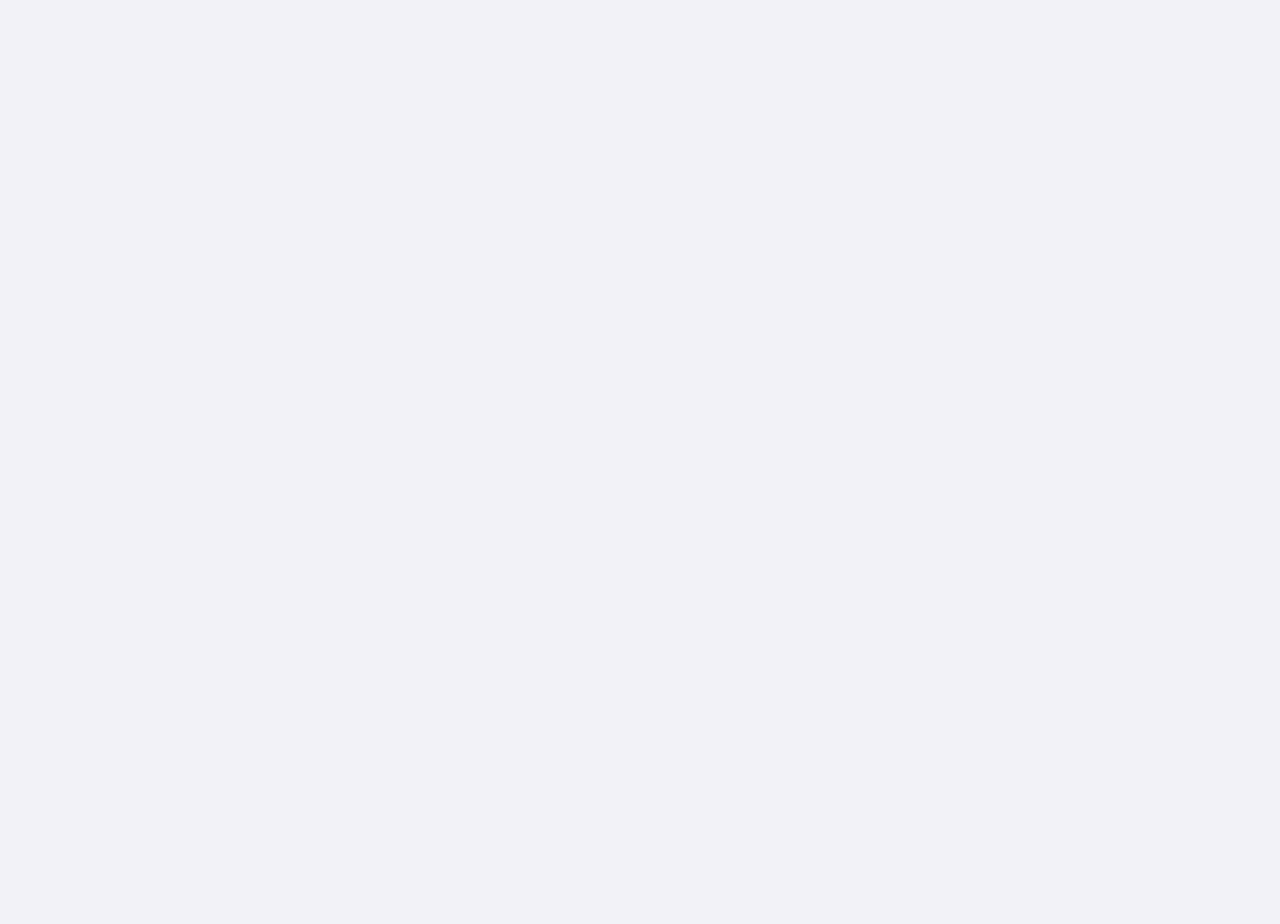
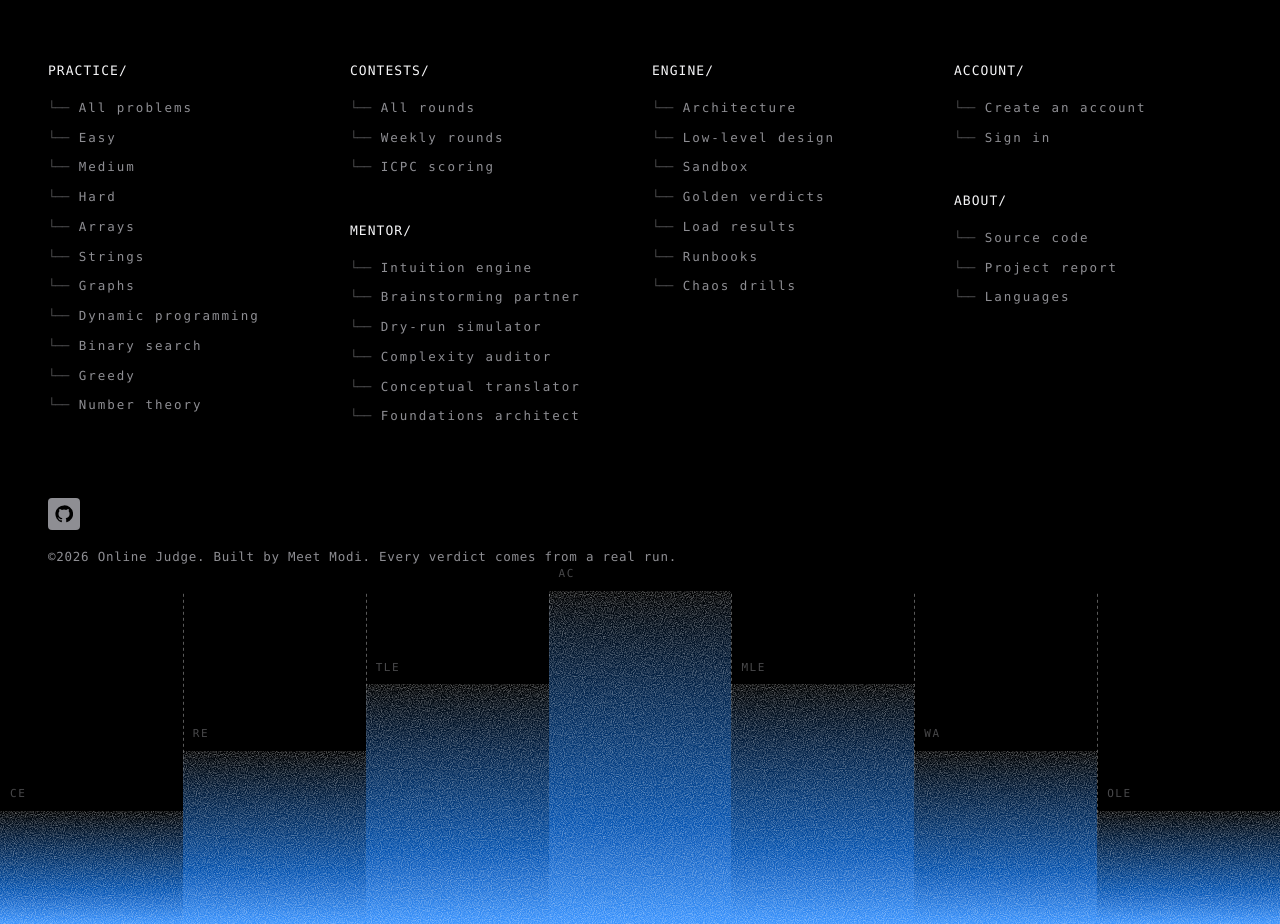
Before and after one commit to modi-meet/online-judge, a React (Vite) app in the folder apps/web/: page / in a window 1280 px wide. Shown: the part 3500-4424 px from the top of the page. Before the commit the page ends 3395 px from the top, so only its background shows below. Built offline with nearby package versions, Linux system fonts and the light colour scheme; no server answers.

Commit message:
web: a footer for the landing page - a terminal-tree index: practice by difficulty and topic, contests, the six mentors, the engine docs, account, about - a skyline of verdicts underneath, accepted tallest, that rises once when it scrolls into view

```diff
--- /dev/null
+++ b/apps/web/src/components/SiteFooter.tsx
@@ -0,0 +1,112 @@
+import { useEffect, useRef } from 'react';
+import { Link } from 'react-router-dom';
+import { useAuth } from '../lib/auth';
+import { Icon } from './Icon';
+
+const REPO = 'https://github.com/modi-meet/online-judge';
+
+type Item = { label: string; to?: string; href?: string };
+type Group = { title: string; items: Item[] };
+
+// the verdicts, quietest at the edges and accepted in the middle: the
+// skyline at the foot of the page is the judge's own vocabulary
+const SKYLINE = ['CE', 'RE', 'TLE', 'AC', 'MLE', 'WA', 'OLE'];
+const HEIGHTS = [34, 52, 72, 100, 72, 52, 34];
+
+function Tree({ group }: { group: Group }) {
+  return (
+    <div className="ft-group">
+      <p className="ft-title">{group.title.toUpperCase()}/</p>
+      <ul>
+        {group.items.map((it) => (
+          <li key={it.label}>
+            <span className="ft-branch" aria-hidden="true">└──</span>
+            {it.to ? <Link to={it.to}>{it.label}</Link> : <a href={it.href} target="_blank" rel="noreferrer">{it.label}</a>}
+          </li>
+        ))}
+      </ul>
+    </div>
+  );
+}
+
+export function SiteFooter() {
+  const { user } = useAuth();
+  const sky = useRef<HTMLDivElement>(null);
+  useEffect(() => {
+    const el = sky.current;
+    if (!el || typeof IntersectionObserver === 'undefined') { el?.classList.add('in'); return; }
+    const io = new IntersectionObserver(([e]) => { if (e?.isIntersecting) { el.classList.add('in'); io.disconnect(); } }, { threshold: 0.2 });
+    io.observe(el);
+    return () => io.disconnect();
+  }, []);
+
+  const cols: Group[][] = [
+    [{ title: 'Practice', items: [
+      { label: 'All problems', to: '/problems' },
+      { label: 'Easy', to: '/problems?difficulty=easy' },
+      { label: 'Medium', to: '/problems?difficulty=medium' },
+      { label: 'Hard', to: '/problems?difficulty=hard' },
+      { label: 'Arrays', to: '/problems?tag=arrays' },
+      { label: 'Strings', to: '/problems?tag=strings' },
+      { label: 'Graphs', to: '/problems?tag=graphs' },
+      { label: 'Dynamic programming', to: '/problems?tag=dynamic-programming' },
+      { label: 'Binary search', to: '/problems?tag=binary-search' },
+      { label: 'Greedy', to: '/problems?tag=greedy' },
+      { label: 'Number theory', to: '/problems?tag=number-theory' },
+    ] }],
+    [{ title: 'Contests', items: [
+      { label: 'All rounds', to: '/contests' },
+      { label: 'Weekly rounds', to: '/contests' },
+      { label: 'ICPC scoring', href: `${REPO}/blob/main/docs/LLD.md` },
+    ] }, { title: 'Mentor', items: [
+      { label: 'Intuition engine', to: '/problems' },
+      { label: 'Brainstorming partner', to: '/problems' },
+      { label: 'Dry-run simulator', to: '/problems' },
+      { label: 'Complexity auditor', to: '/problems' },
+      { label: 'Conceptual translator', to: '/problems' },
+      { label: 'Foundations architect', to: '/problems' },
+    ] }],
+    [{ title: 'Engine', items: [
+      { label: 'Architecture', href: `${REPO}/blob/main/docs/hld.html` },
+      { label: 'Low-level design', href: `${REPO}/blob/main/docs/LLD.md` },
+      { label: 'Sandbox', href: `${REPO}/tree/main/packages/sandbox` },
+      { label: 'Golden verdicts', href: `${REPO}/tree/main/packages/judge/test/golden` },
+      { label: 'Load results', href: `${REPO}/blob/main/docs/load-results.md` },
+      { label: 'Runbooks', href: `${REPO}/tree/main/docs/runbooks` },
+      { label: 'Chaos drills', href: `${REPO}/tree/main/chaos` },
+    ] }],
+    [{ title: 'Account', items: user
+      ? [{ label: 'Your profile', to: `/u/${user.username}` }, { label: 'Your problems', to: '/problems' }]
+      : [{ label: 'Create an account', to: '/register' }, { label: 'Sign in', to: '/login' }],
+    }, { title: 'About', items: [
+      { label: 'Source code', href: REPO },
+      { label: 'Project report', href: `${REPO}/blob/main/docs/report-2026-10-20.md` },
+      { label: 'Languages', to: '/problems' },
+    ] }],
+  ];
+
+  return (
+    <footer className="site-footer">
+      <div className="ft-inner">
+        <Link to="/" className="ft-mark" aria-label="Online Judge home"><Icon name="code" size={22} /></Link>
+        <div className="ft-cols">
+          {cols.map((col, i) => <div key={i} className="ft-col">{col.map((g) => <Tree key={g.title} group={g} />)}</div>)}
+        </div>
+        <div className="ft-base">
+          <a className="ft-social" href={REPO} target="_blank" rel="noreferrer" aria-label="Source code on GitHub">
+            <svg width="18" height="18" viewBox="0 0 24 24" fill="currentColor" aria-hidden="true"><path d="M12 .5a11.5 11.5 0 0 0-3.64 22.41c.58.1.79-.25.79-.56v-2c-3.2.7-3.88-1.37-3.88-1.37-.53-1.33-1.28-1.69-1.28-1.69-1.05-.71.08-.7.08-.7 1.16.08 1.77 1.19 1.77 1.19 1.03 1.77 2.71 1.26 3.37.96.1-.75.4-1.26.73-1.55-2.55-.29-5.24-1.28-5.24-5.69 0-1.26.45-2.29 1.19-3.09-.12-.29-.52-1.46.11-3.05 0 0 .97-.31 3.17 1.18a11 11 0 0 1 5.77 0c2.2-1.49 3.17-1.18 3.17-1.18.63 1.59.23 2.76.11 3.05.74.8 1.19 1.83 1.19 3.09 0 4.42-2.69 5.39-5.26 5.68.41.36.78 1.06.78 2.14v3.17c0 .31.21.67.8.56A11.5 11.5 0 0 0 12 .5Z" /></svg>
+          </a>
+          <p className="ft-copy">©2026 Online Judge. Built by Meet Modi. Every verdict comes from a real run.</p>
+        </div>
+      </div>
+      <div className="ft-sky" ref={sky} aria-hidden="true">
+        {SKYLINE.map((v, i) => (
+          <div key={v} className="ft-bar" style={{ ['--h' as string]: `${HEIGHTS[i]}%`, ['--d' as string]: `${Math.abs(i - 3) * 70}ms` }}>
+            <span className="ft-verdict">{v}</span>
+            <span className="ft-fill grain" />
+          </div>
+        ))}
+      </div>
+    </footer>
+  );
+}
--- a/apps/web/src/pages/Landing.tsx
+++ b/apps/web/src/pages/Landing.tsx
@@ -3,6 +3,7 @@ import { Link } from 'react-router-dom';
 import { Icon } from '../components/Icon';
 import { usePageTitle } from '../components/PageHead';
 import { useAuth } from '../lib/auth';
+import { SiteFooter } from '../components/SiteFooter';
 
 /** fades a section up the first time it scrolls into view. plain css does the motion; reduced motion turns it off there. */
 function useReveal<T extends HTMLElement>() {
@@ -94,6 +95,7 @@ export function LandingPage() {
         <Link to={user ? '/problems' : '/register'} className="l-btn primary big">{user ? 'Open problems' : 'Create an account'}</Link>
         {!user && <p className="small"><Link to="/login">Already have one? Sign in</Link></p>}
       </section>
+      <SiteFooter />
     </div>
   );
 }
--- a/apps/web/src/styles.css
+++ b/apps/web/src/styles.css
@@ -551,3 +551,37 @@ main[data-page="profile"] { max-width: 880px; }
 .bar .fill.easy { background: var(--ac); } .bar .fill.medium { background: var(--tle); } .bar .fill.hard { background: var(--wa); }
 .bar-row .num { text-align: right; font-variant-numeric: tabular-nums; color: var(--ink-2); }
 @media (max-width: 640px) { .ph-split { grid-template-columns: 1fr; gap: 24px; } .subs.history th:nth-child(4), .subs.history td:nth-child(4) { display: none; } }
+
+/* ---- the landing footer: a terminal-tree index over a skyline of verdicts ---- */
+.site-footer { margin-top: 110px; background: #000; color: #8e8e93; font-family: var(--mono); overflow: hidden; }
+.landing::after { display: none; }
+.ft-inner { max-width: 1240px; margin: 0 auto; padding: 44px 28px 0; }
+.ft-mark { display: inline-flex; color: #f5f5f7; }
+.ft-mark:hover { text-decoration: none; }
+.ft-cols { display: grid; grid-template-columns: repeat(4, minmax(0, 1fr)); gap: 32px 24px; margin-top: 56px; }
+.ft-group + .ft-group { margin-top: 44px; }
+.ft-title { margin: 0 0 18px; color: #f5f5f7; font-size: 13px; letter-spacing: .08em; }
+.ft-group ul { list-style: none; margin: 0; padding: 0; display: grid; gap: 11px; }
+.ft-group li { display: flex; align-items: baseline; gap: 10px; font-size: 12.5px; letter-spacing: .16em; white-space: nowrap; }
+.ft-branch { color: #48484a; letter-spacing: -.05em; }
+.ft-group a { color: #8e8e93; transition: color 120ms ease; overflow: hidden; text-overflow: ellipsis; }
+.ft-group a:hover { text-decoration: none; }
+@media (hover: hover) and (pointer: fine) { .ft-group a:hover { color: #f5f5f7; } }
+.ft-base { margin-top: 72px; display: flex; flex-direction: column; gap: 18px; }
+.ft-social { display: inline-flex; align-items: center; justify-content: center; width: 32px; height: 32px; border-radius: 4px; background: #8e8e93; color: #000; transition: background-color 120ms ease; }
+@media (hover: hover) and (pointer: fine) { .ft-social:hover { background: #f5f5f7; } }
+.ft-copy { margin: 0; font-size: 12.5px; letter-spacing: .06em; }
+
+.ft-sky { display: grid; grid-template-columns: repeat(7, 1fr); align-items: end; height: clamp(160px, 26vw, 360px); margin-top: 24px; }
+.ft-bar { position: relative; height: 100%; display: flex; flex-direction: column; justify-content: flex-end; }
+.ft-bar + .ft-bar { background-image: linear-gradient(rgba(255, 255, 255, .35) 50%, transparent 0); background-size: 1px 6px; background-repeat: repeat-y; background-position: left bottom; }
+.ft-bar + .ft-bar { background-size: 1px 6px; }
+.ft-fill { position: relative; display: block; height: var(--h); background: linear-gradient(to bottom, transparent, color-mix(in srgb, var(--accent) 30%, #000) 30%, color-mix(in srgb, var(--accent) 70%, #000) 70%, color-mix(in srgb, var(--accent) 80%, #fff)); transform-origin: bottom; }
+.ft-fill.grain { --grain-inv: 0; --grain-op: .35; }
+.ft-verdict { position: absolute; left: 10px; bottom: calc(var(--h) + 8px); font-size: 11px; letter-spacing: .14em; color: #48484a; }
+/* the skyline rises once, from the centre out, when it first scrolls into view */
+.ft-sky .ft-fill { transform: scaleY(.2); opacity: 0; transition: transform 700ms var(--ease-out) var(--d), opacity 500ms var(--ease-out) var(--d); }
+.ft-sky.in .ft-fill { transform: none; opacity: 1; }
+@media (prefers-reduced-motion: reduce) { .ft-sky .ft-fill { transform: none; opacity: 1; transition: none; } }
+@media (max-width: 960px) { .ft-cols { grid-template-columns: repeat(2, minmax(0, 1fr)); } }
+@media (max-width: 560px) { .ft-cols { grid-template-columns: 1fr; } .ft-group li { letter-spacing: .1em; } .ft-verdict { left: 4px; font-size: 9px; letter-spacing: .06em; } }
```
